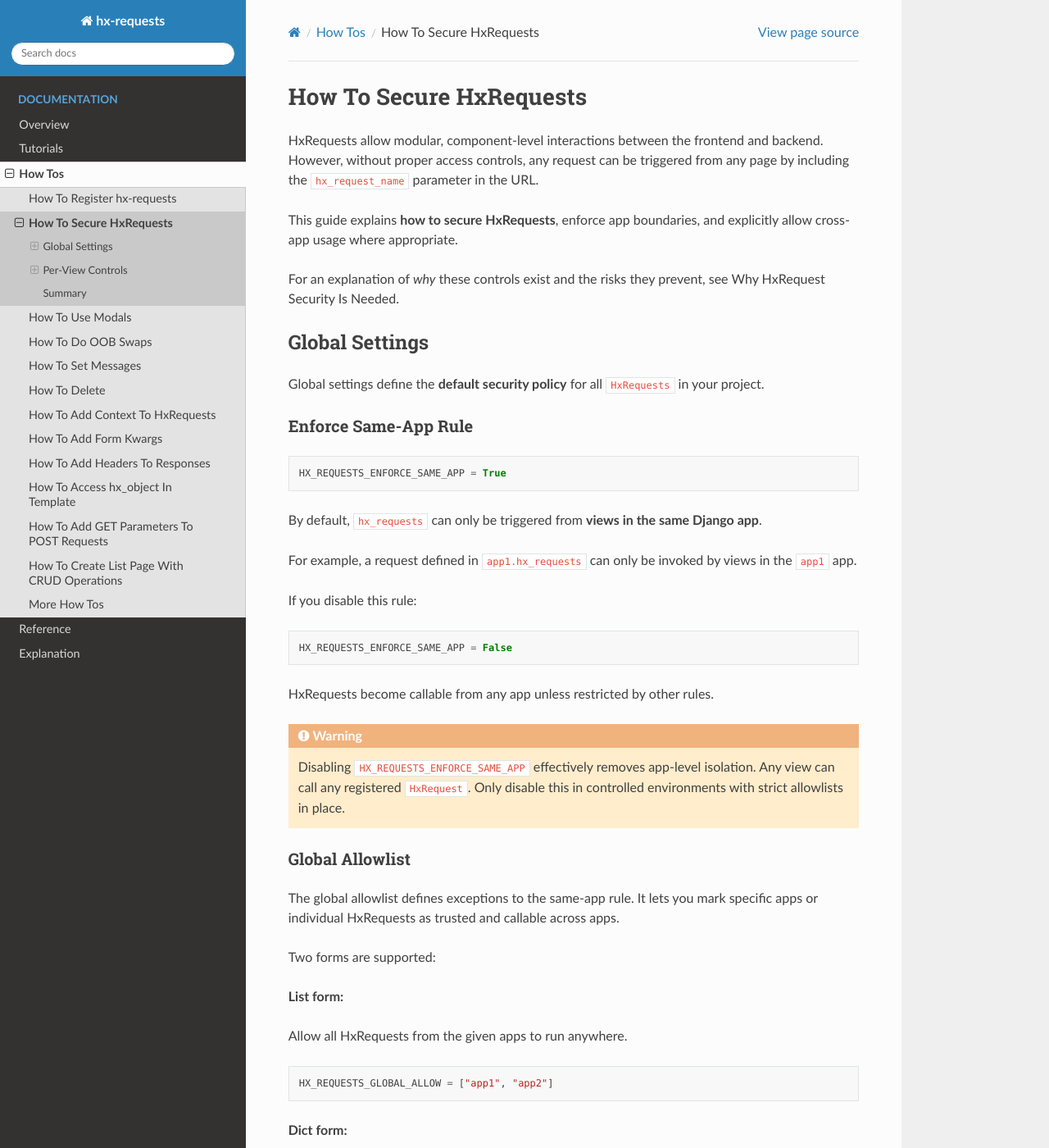
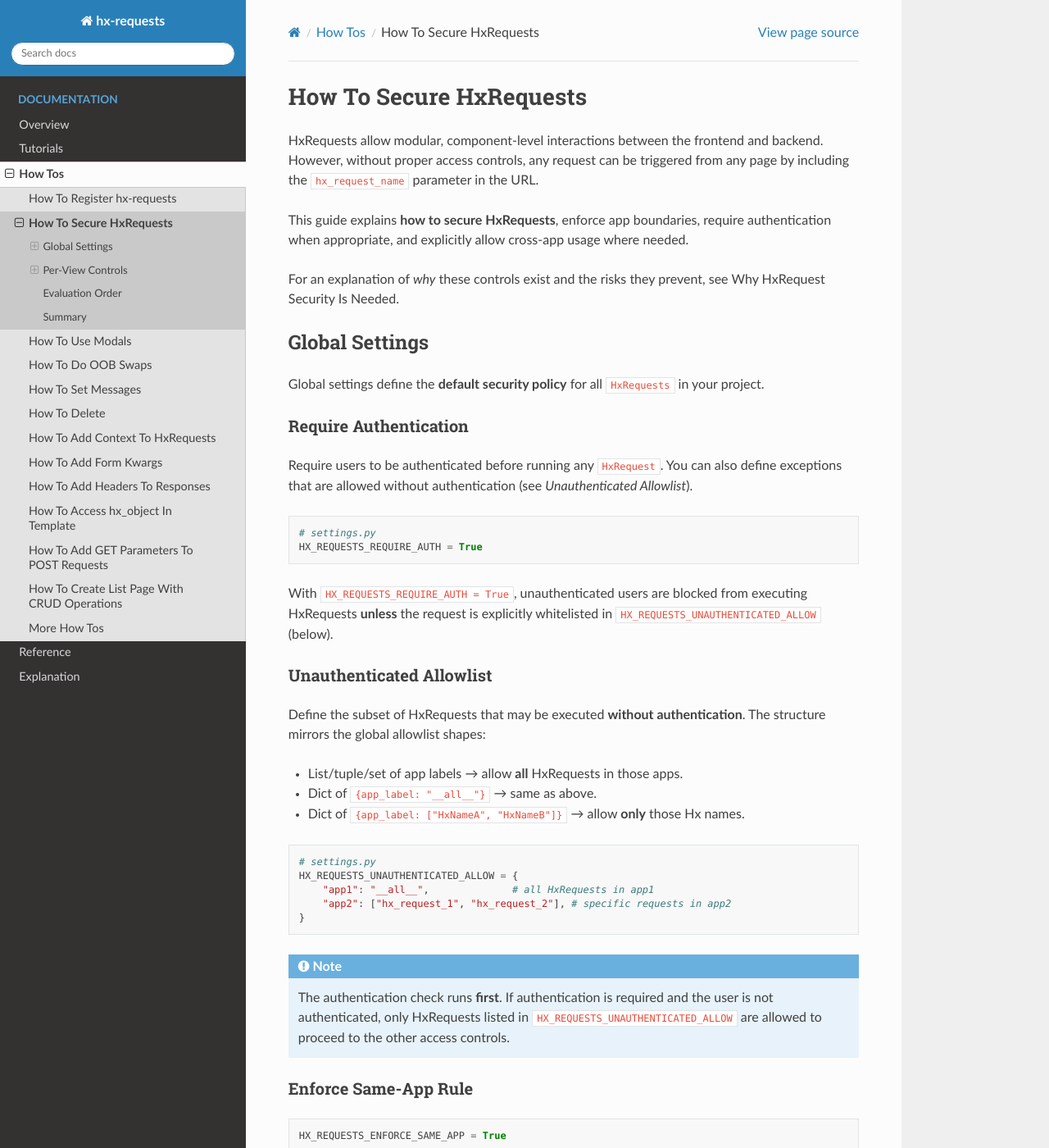
Before and after one commit to yaakovLowenstein/hx-requests, a Sphinx documentation site: the page built from docs/how_tos/secure_hx_requests.rst, in a window 1280 px wide and 1400 px high. Shown: the whole window at 82% size. Built offline with Sphinx 7.4.7 and the Read the Docs theme 3.1.0, drawn with Linux system fonts in a browser that asks for light colours; pages that are not in the unit, such as notebooks, are missing from menus; some of the changed text lies outside the part shown.

Commit message:
docs: Docs for securing HxRequests via authentication

```diff
--- a/docs/how_tos/secure_hx_requests.rst
+++ b/docs/how_tos/secure_hx_requests.rst
@@ -6,7 +6,7 @@ However, without proper access controls, any request can be triggered from any p
 by including the :code:`hx_request_name` parameter in the URL.
 
 This guide explains **how to secure HxRequests**, enforce app boundaries,
-and explicitly allow cross-app usage where appropriate.
+require authentication when appropriate, and explicitly allow cross-app usage where needed.
 
 For an explanation of *why* these controls exist and the risks they prevent,
 see :ref:`Why HxRequest Security Is Needed <why-hxrequest-security>`.
@@ -16,6 +16,47 @@ Global Settings
 ~~~~~~~~~~~~~~~
 
 Global settings define the **default security policy** for all :code:`HxRequests` in your project.
+
+
+Require Authentication
+^^^^^^^^^^^^^^^^^^^^^^
+
+Require users to be authenticated before running any :code:`HxRequest`. You can also
+define exceptions that are allowed without authentication (see *Unauthenticated Allowlist*).
+
+.. code-block:: python
+
+    # settings.py
+    HX_REQUESTS_REQUIRE_AUTH = True
+
+With :code:`HX_REQUESTS_REQUIRE_AUTH = True`, unauthenticated users are blocked from
+executing HxRequests **unless** the request is explicitly whitelisted in
+:code:`HX_REQUESTS_UNAUTHENTICATED_ALLOW` (below).
+
+
+Unauthenticated Allowlist
+^^^^^^^^^^^^^^^^^^^^^^^^^
+
+Define the subset of HxRequests that may be executed **without authentication**.
+The structure mirrors the global allowlist shapes:
+
+- List/tuple/set of app labels → allow **all** HxRequests in those apps.
+- Dict of :code:`{app_label: "__all__"}` → same as above.
+- Dict of :code:`{app_label: ["HxNameA", "HxNameB"]}` → allow **only** those Hx names.
+
+.. code-block:: python
+
+    # settings.py
+    HX_REQUESTS_UNAUTHENTICATED_ALLOW = {
+        "app1": "__all__",              # all HxRequests in app1
+        "app2": ["hx_request_1", "hx_request_2"], # specific requests in app2
+    }
+
+.. note::
+
+   The authentication check runs **first**. If authentication is required and the user
+   is not authenticated, only HxRequests listed in :code:`HX_REQUESTS_UNAUTHENTICATED_ALLOW`
+   are allowed to proceed to the other access controls.
 
 
 Enforce Same-App Rule
@@ -80,9 +121,10 @@ The value :code:`"__all__"` allows every request in that app.
 
 
 Per-View Controls
-~~~~~~~~~~~~~~~~~~~~~~
+~~~~~~~~~~~~~~~~~
 
-Each :code:`View` class can define its own access rules.
+Each :code:`View` class can define its own access rules via an **allowed list** and an
+**additive** flag.
 
 
 allowed_hx_requests
@@ -104,7 +146,7 @@ hx_requests_allow_additive
 ^^^^^^^^^^^^^^^^^^^^^^^^^^
 
 Determines whether the :code:`allowed_hx_requests` list **adds to** or **replaces**
-the base same-app rule.
+the base same-app/global rules.
 
 **Additive (default):**
 
@@ -115,8 +157,8 @@ the base same-app rule.
         hx_requests_allow_additive = True
 
 Allowed if **either**:
-- The HxRequest and url are in the same app, **or**
-- The HxRequest is in the allowed list.
+- The HxRequest is in :code:`allowed_hx_requests`, **or**
+- The request passes the base rules (same-app if enforced, or globally allowed).
 
 **Restrictive:**
 
@@ -126,24 +168,54 @@ Allowed if **either**:
         allowed_hx_requests = ["hx_request_3", "hx_request_4"]
         hx_requests_allow_additive = False
 
-Only HxRequests in the allowed list can be called, regardless of app.
+Only HxRequests in :code:`allowed_hx_requests` can be called from this view
+(regardless of same-app/global rules).
 
+
+
+
+Evaluation Order
+~~~~~~~~~~~~~~~~
+
+1. **Authentication gate**
+   - If :code:`HX_REQUESTS_REQUIRE_AUTH` is True and the user is not authenticated:
+     - Allow only if the HxRequest matches :code:`HX_REQUESTS_UNAUTHENTICATED_ALLOW`.
+     - Otherwise, deny.
+
+2. **Per-view allowlist**
+   - If the HxRequest is listed in :code:`allowed_hx_requests`, allow.
+   - If :code:`hx_requests_allow_additive` is False and it’s **not** listed, deny.
+   - If :code:`hx_requests_allow_additive` is True and it’s not listed, proceed to step 3
+
+3. **Base rules**
+   - Allow if **globally allowed** (per :code:`HX_REQUESTS_GLOBAL_ALLOW`), or
+   - Allow if **same-app** and :code:`HX_REQUESTS_ENFORCE_SAME_APP` is True.
+   - Allow if :code:`HX_REQUESTS_ENFORCE_SAME_APP` is False.
 
 
 Summary
 ~~~~~~~
 
-==============================  ===========================================
-**Control**                     **Purpose**
-==============================  ===========================================
-:code:`HX_REQUESTS_ENFORCE_SAME_APP`   Default: restrict to same-app requests
-:code:`HX_REQUESTS_GLOBAL_ALLOW`       Define trusted apps or HxRequests globally
-:code:`allowed_hx_requests`            Per-View allowed HxRequests
-:code:`hx_requests_allow_additive`     Whether per-View list adds to or replaces base rule
-==============================  ===========================================
+=======================================  ===========================================
+**Control**                              **Purpose**
+=======================================  ===========================================
+:code:`HX_REQUESTS_REQUIRE_AUTH`         Require authentication for HxRequests
+:code:`HX_REQUESTS_UNAUTHENTICATED_ALLOW` Allow specific HxRequests/apps without auth
+:code:`HX_REQUESTS_ENFORCE_SAME_APP`     Default: restrict to same-app requests
+:code:`HX_REQUESTS_GLOBAL_ALLOW`         Define trusted apps or HxRequests globally
+:code:`allowed_hx_requests`              Per-view allowed HxRequests
+:code:`hx_requests_allow_additive`       Whether per-view list adds to or replaces base rule
+=======================================  ===========================================
 
 .. warning::
 
     Always follow the **principle of least privilege**.
-    Only grant cross-app access when absolutely necessary
-    and only to trusted, internal apps.
+    Require authentication for HxRequests by default, only whitelist
+    unauthenticated requests when they are demonstrably safe, and grant
+    cross-app access only to trusted, internal apps.
+
+.. info::
+
+   When :code:`HX_REQUESTS_REQUIRE_AUTH = True`, unauthenticated users may only
+   invoke HxRequests listed in :code:`HX_REQUESTS_UNAUTHENTICATED_ALLOW`. After that gate,
+   the per-view rules above still apply.
```
Also changed, not shown: docs/reference/config.rst (+39 -0 lines).
